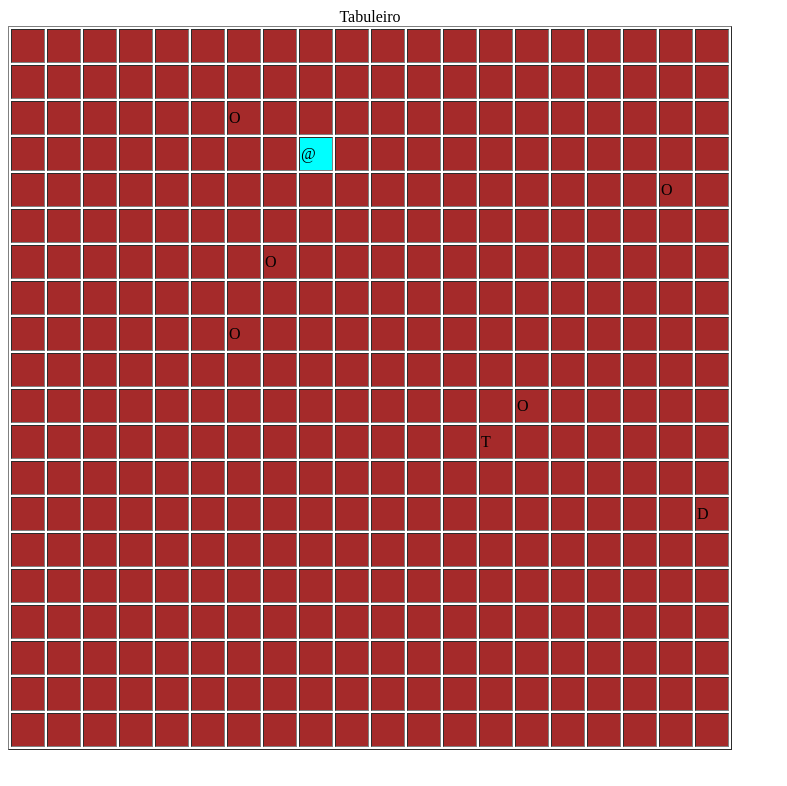
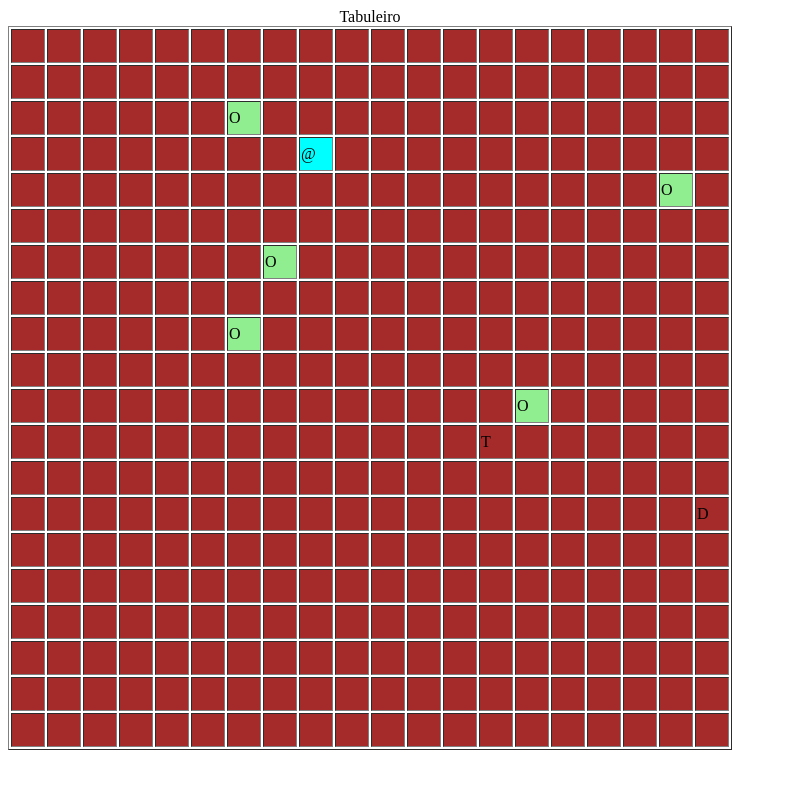
Before and after one commit to ufjf-dcc121/dcc121-2021-1er-atv6-salesmiguelz, a plain HTML site: page index.html in a window 1280 px wide. Shown: the whole page, without its empty margins (0-787 px from the left). Drawn offline with Linux system fonts and the light colour scheme.

Commit message:
Id nas celulas dos orcs e add cor nessas celulas

```diff
--- a/index.html
+++ b/index.html
@@ -15,6 +15,10 @@
 
         #heroi{
             background-color: aqua;
+        }
+
+        #orc{
+            background-color: lightgreen;
         }
     </style>
 </head>
@@ -75,7 +79,7 @@
             <td></td>
             <td></td>
             <td></td>
-            <td>O</td>
+            <td id="orc">O</td>
             <td></td>
             <td></td>
             <td></td>
@@ -133,7 +137,7 @@
             <td></td>
             <td></td>
             <td></td>
-            <td>O</td>
+            <td id="orc">O</td>
             <td></td>
         </tr>
 
@@ -168,7 +172,7 @@
             <td></td>
             <td></td>
             <td></td>
-            <td>O</td>
+            <td id="orc">O</td>
             <td></td>
             <td></td>
             <td></td>
@@ -213,7 +217,7 @@
             <td></td>
             <td></td>
             <td></td>
-            <td>O</td>
+            <td id="orc">O</td>
             <td></td>
             <td></td>
             <td></td>
@@ -267,7 +271,7 @@
             <td></td>
             <td></td>
             <td></td>
-            <td>O</td>
+            <td id="orc">O</td>
             <td></td>
             <td></td>
             <td></td>
```
